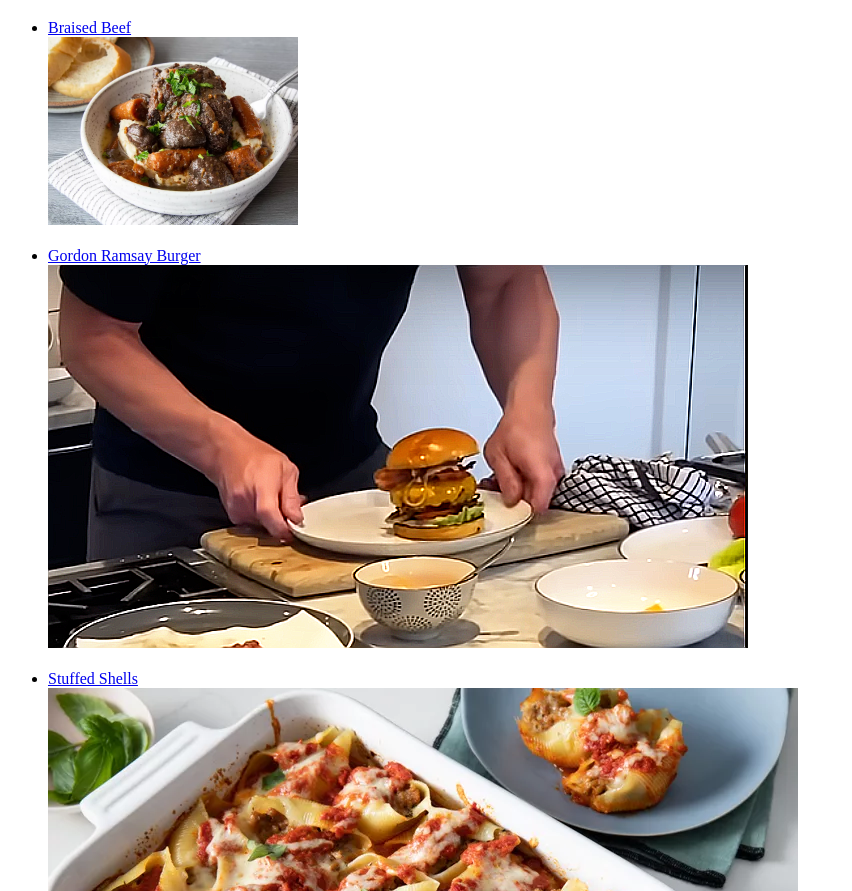
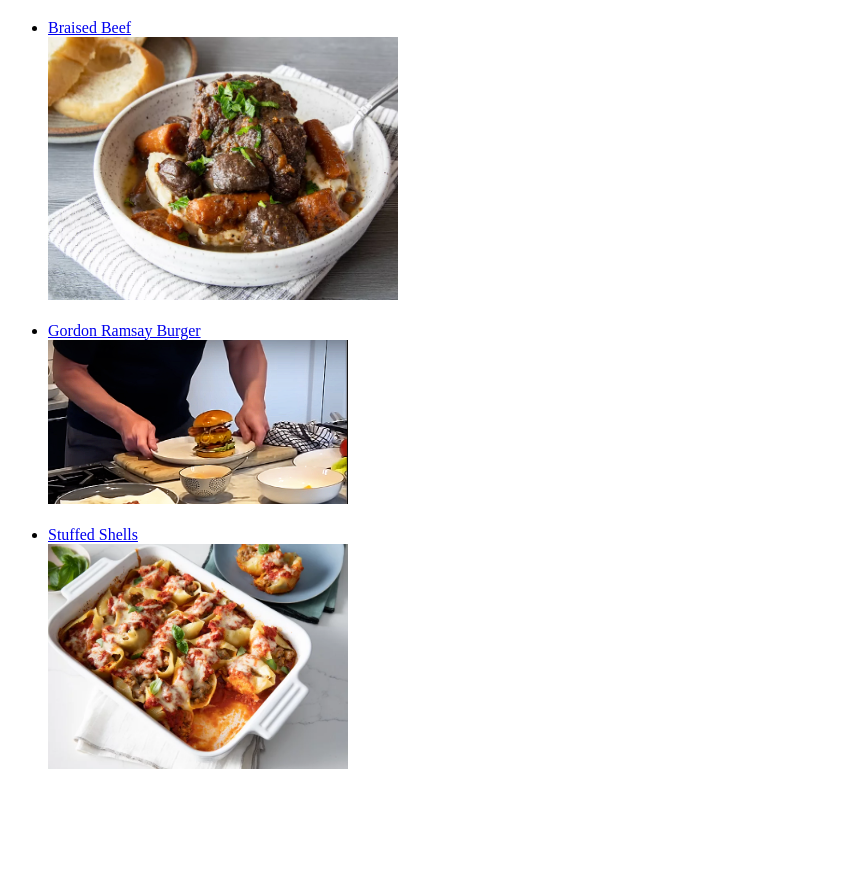
Before and after one commit to anja-llama/odin-recipes, a plain HTML site: page index.html in a window 1280 px wide. Shown: the part 61-952 px from the top of the page, without its empty margins (0-852 px from the left). After the commit the page ends 850 px from the top, so only its background shows below. Drawn offline with Linux system fonts and the light colour scheme.

Commit message:
Add files via upload

```diff
--- a/index.html
+++ b/index.html
@@ -8,11 +8,11 @@
         <h1>Odin Recipes</h1>
         <ul>
             <li><a href="recipes/braised_beef.html">Braised Beef</a></li>
-            <img src="recipes/images/braised_beef.webp" alt="Braised Beef" title="Braised Beef" width="250"><br><br>
+            <img src="recipes/images/braised_beef.webp" alt="Braised Beef" title="Braised Beef" width="350"><br><br>
             <li><a href="recipes/gordon_ramsay_burger.html">Gordon Ramsay Burger</a></li>
-            <img src="recipes/images/burger.png" alt="Gordon Ramsay burger" title="Gordon Ramsay burger"><br><br>
+            <img src="recipes/images/burger.png" alt="Gordon Ramsay burger" title="Gordon Ramsay burger" width="300"><br><br>
             <li><a href="recipes/stuffed_shells.html">Stuffed Shells</a></li>
-            <img src="recipes/images/stuffed_shells.webp" alt="Italian Sausage Stuffed Shells" title="Italian Sausage Stuffed Shells">
+            <img src="recipes/images/stuffed_shells.webp" alt="Italian Sausage Stuffed Shells" title="Italian Sausage Stuffed Shells" width="300">
         </ul>
     </body>
 </html>
```
Also changed, not shown: recipes/braised_beef.html (+1 -1 lines), recipes/gordon_ramsay_burger.html (+1 -1 lines), recipes/stuffed_shells.html (+1 -1 lines).
